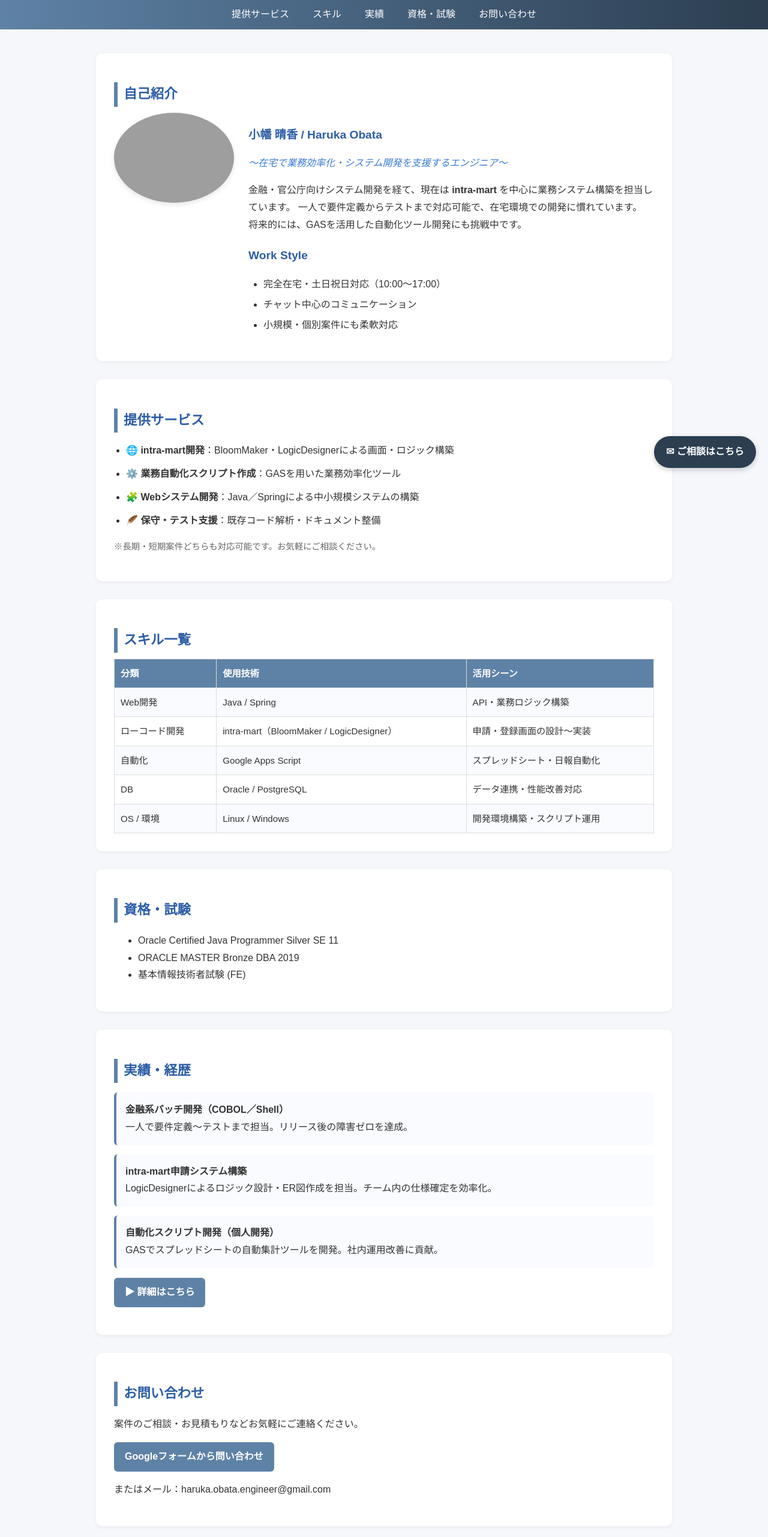
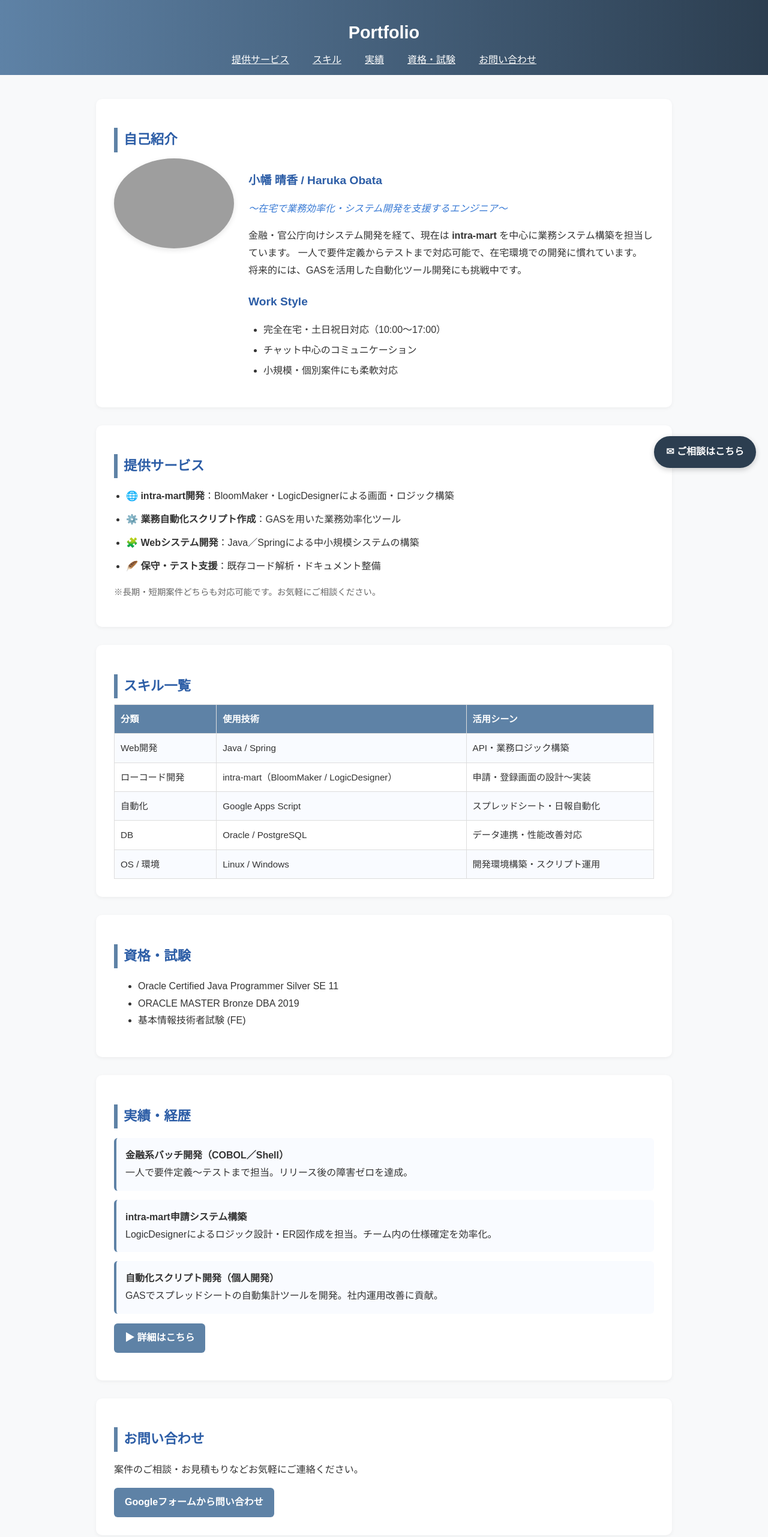
Before and after one commit to haruka-obata/portfolio, a plain HTML site: page index.html in a window 1280 px wide. Shown: the top 2562 px of the page at 60% size. Drawn offline with Linux system fonts and the light colour scheme; grey boxes are pictures that could not be loaded.

Commit message:
Add files via upload

```diff
--- a/index.html
+++ b/index.html
@@ -11,6 +11,7 @@
 
 <body>
 <header class="header">
+    <h1>Portfolio</h1>
   <nav>
       <ul>
         <li><a href="#services">提供サービス</a></li>
@@ -28,7 +29,7 @@
       <h2>自己紹介</h2>
     <div class="profile">
       <div class="profile_img">
-        <img src="images/Image.png" alt="Haruka Obata">
+        <img src="images/Image.png" alt="エンジニア 小幡晴香 プロフィール似顔絵">
       </div>
       <div class="profile_text">
         <h3>小幡 晴香 / Haruka Obata</h3>
@@ -110,7 +111,6 @@
     <h2>お問い合わせ</h2>
     <p>案件のご相談・お見積もりなどお気軽にご連絡ください。</p>
  <a href="https://docs.google.com/forms/d/e/1FAIpQLSfUd2gUnxlykgE3ZX74z4V-4y0AsUZlu9agfjBq3UWt1xS7OA/viewform?embedded=true" class="btn" target="_blank" rel="noopener noreferrer">Googleフォームから問い合わせ</a>
-      <p class="contact-note">またはメール：haruka.obata.engineer@gmail.com</p>
     </section>
   </main>
 
--- a/style.css
+++ b/style.css
@@ -3,7 +3,7 @@
 ------------------------------ */
 body {
   font-family: "Noto Sans JP", "Hiragino Sans", sans-serif;
-  background-color: #f5f7fa;
+  background-color: #F8F9FA;
   color: #333;
   margin: 0;
   padding: 0;
@@ -70,7 +70,6 @@ nav ul {
 
 nav ul li a {
   color: white;
-  text-decoration: none;
   padding: 6px 12px;
   border-radius: 6px;
   transition: 0.3s;
```
